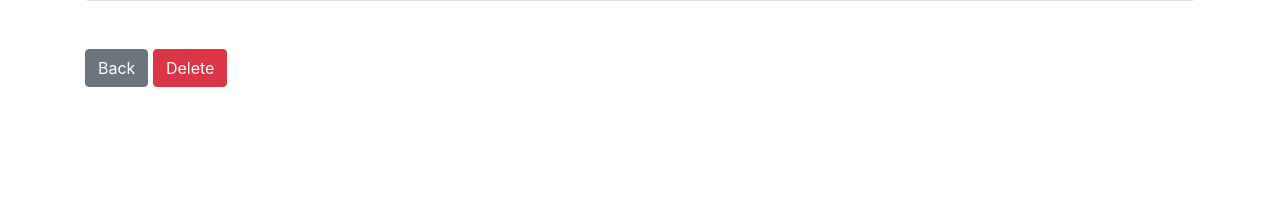
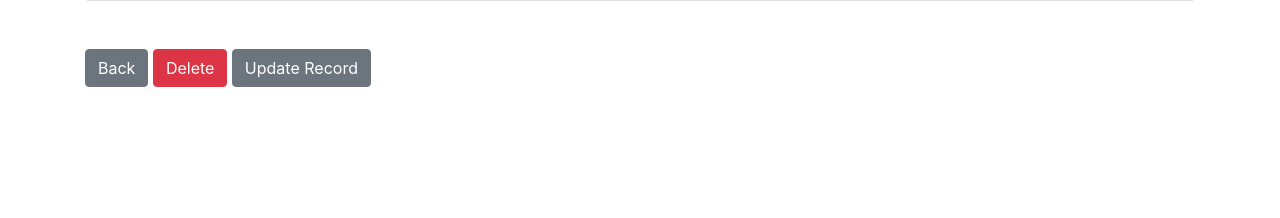
Before and after one commit to fuadeyuboglu/Django-CRM, a Django app: template website/templates/record.html in a window 1280 px wide. Shown: the part 450-668 px from the top of the page. Run offline with Django 4.2, Linux system fonts and the light colour scheme; the template is opened without the code that fills it, so the values that code supplies are empty.

Commit message:
Added update records button

```diff
--- a/website/templates/record.html
+++ b/website/templates/record.html
@@ -20,5 +20,6 @@
 <br /><br />
 <a href="{% url 'home' %}" class="btn btn-secondary">Back</a>
 <a href="{% url 'delete_record' customer_record.id %}" class="btn btn-danger">Delete</a>
+<a href="{% url 'update_record' customer_record.id %}" class="btn btn-secondary">Update Record</a>
 
 {% endblock %}
```
